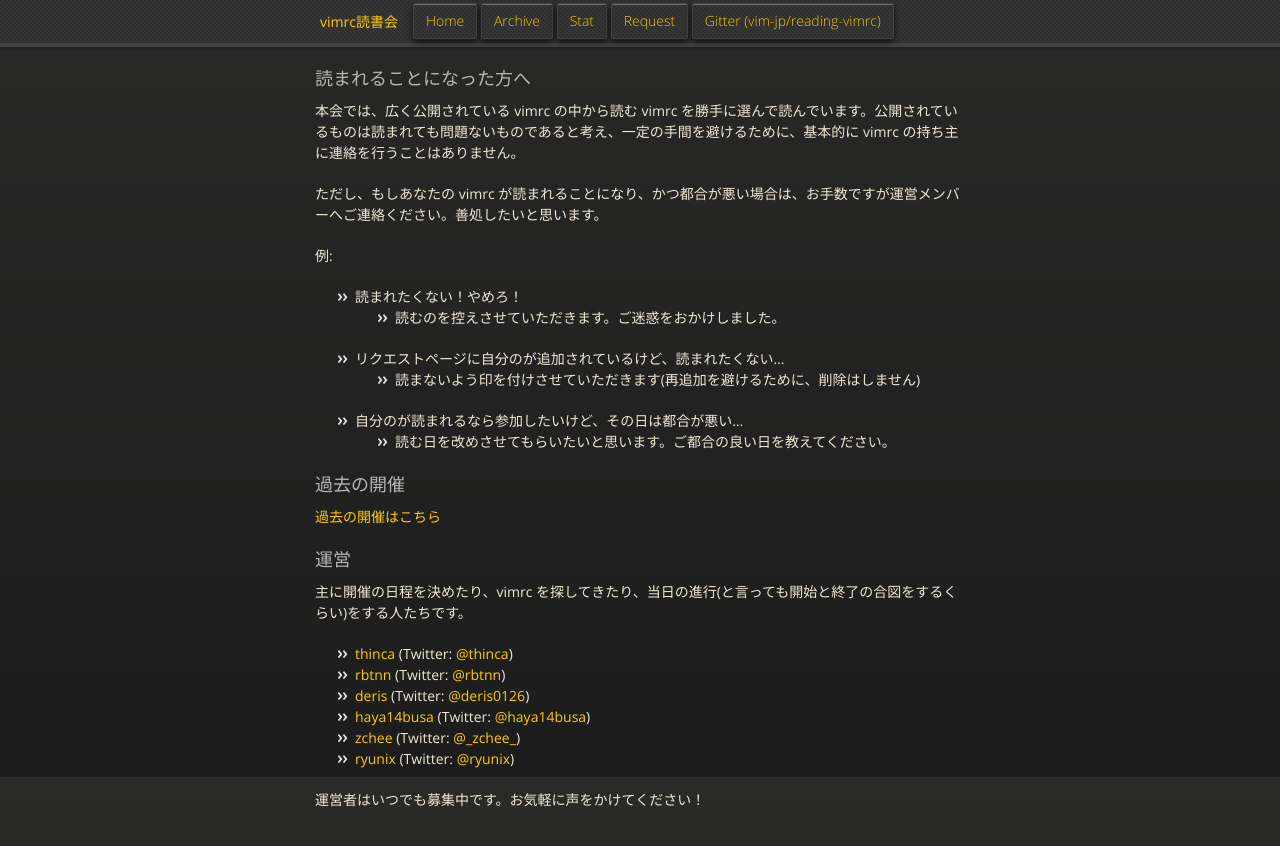
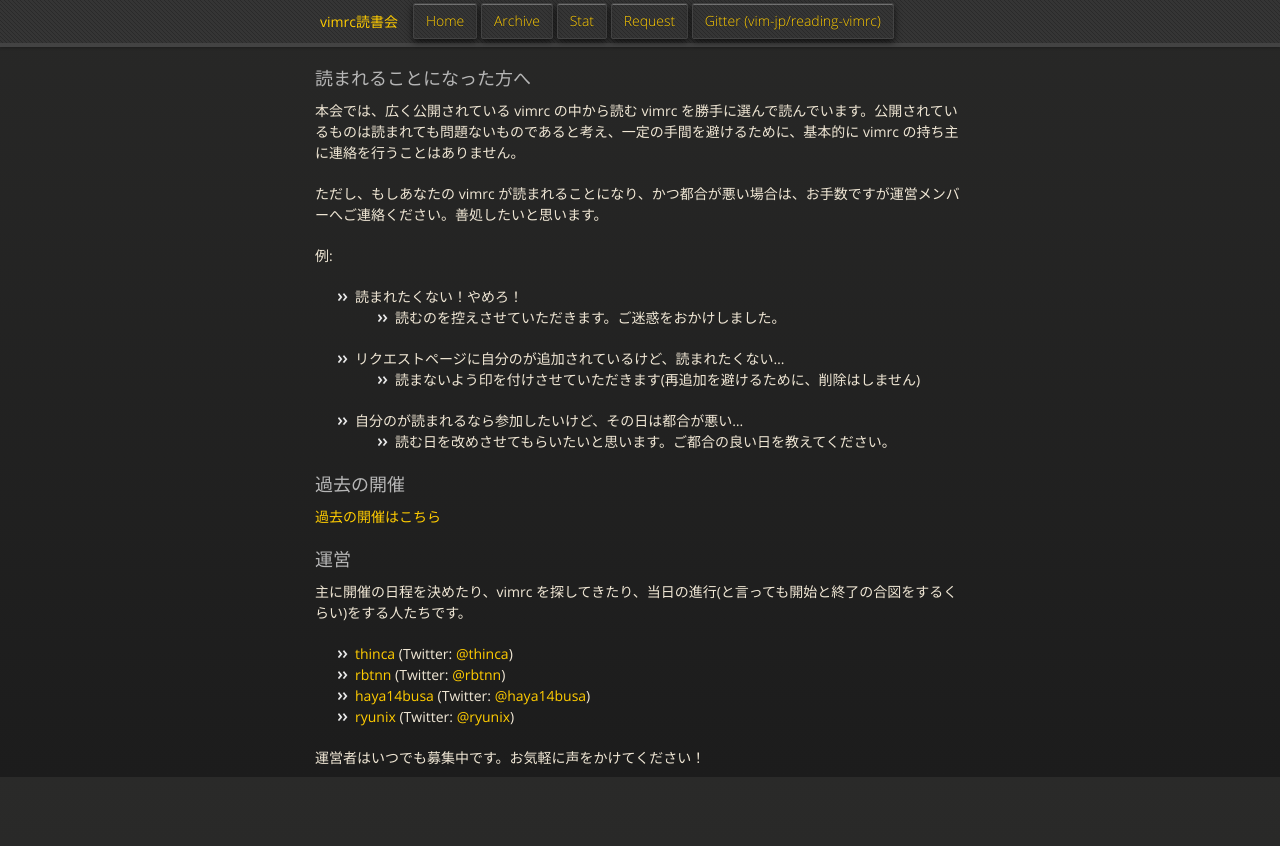
Before and after one commit to vim-jp/reading-vimrc, a Jekyll site: the page built from index.md, in a window 1280 px wide and 900 px high, scrolled down 1023 px. Shown: the top 846 px of the window. Built offline with Jekyll 4.4.1, drawn with Linux system fonts in a browser that asks for light colours; nearby versions of some CDN libraries.

Commit message:
Remove inactive member from organizer members

```diff
--- a/index.md
+++ b/index.md
@@ -94,9 +94,7 @@ title: vimrc読書会
 
 - [thinca](https://github.com/thinca) (Twitter: [@thinca](https://twitter.com/thinca))
 - [rbtnn](https://github.com/rbtnn) (Twitter: [@rbtnn](https://twitter.com/rbtnn))
-- [deris](https://github.com/deris) (Twitter: [@deris0126](https://twitter.com/deris0126))
 - [haya14busa](https://github.com/haya14busa) (Twitter: [@haya14busa](https://twitter.com/haya14busa))
-- [zchee](https://github.com/zchee) (Twitter: [@\_zchee\_](https://twitter.com/_zchee_))
 - [ryunix](https://github.com/ryunix) (Twitter: [@ryunix](https://twitter.com/ryunix))
 
 運営者はいつでも募集中です。お気軽に声をかけてください！
```
